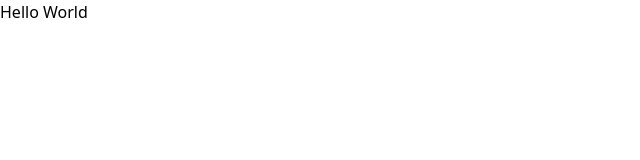
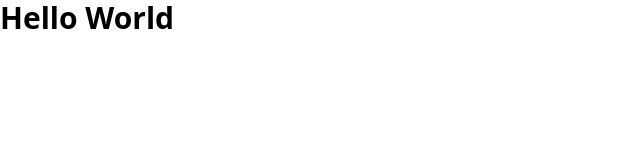
Before and after one commit to chrisconh-ok/orbit, an Astro site: page / in a window 1280 px wide. Shown: the whole page, without its empty margins (0-640 px from the left). Built offline with nearby package versions, Linux system fonts and the light colour scheme; Astro itself is replaced by a stand-in of ours.

Commit message:
update test tailwind in index.astro

```diff
--- a/src/pages/index.astro
+++ b/src/pages/index.astro
@@ -6,5 +6,5 @@
 ---
 
 <Layout>
-	<h1>Hello World</h1>
+	<h1 class="text-3xl font-bold">Hello World</h1>
 </Layout>
```
